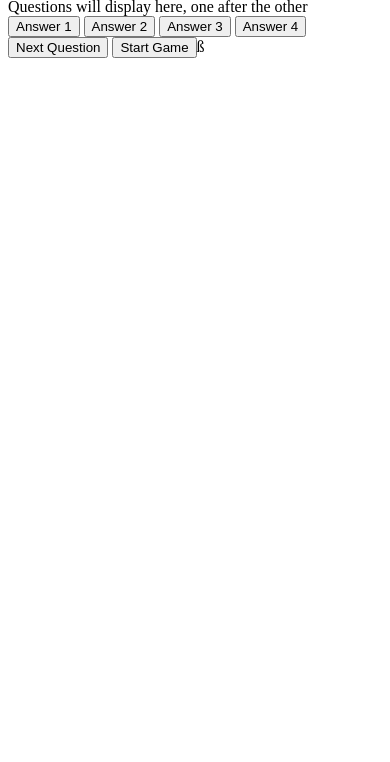
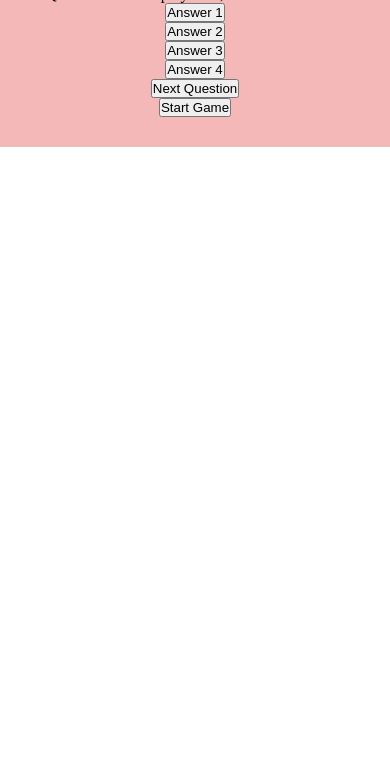
Before and after one commit to blueretrograde/js-game, a plain HTML site: page index.html in a window 390 px wide. Shown: the part 82-844 px from the top of the page. Drawn offline with Linux system fonts and the light colour scheme.

Commit message:
fixed some HTML classes and started working on mobile first CSS

```diff
--- a/index.html
+++ b/index.html
@@ -6,7 +6,12 @@
     <meta name="viewport" content="width=device-width, initial-scale=1.0">
     <title>My Game</title>
 </head>
+<link rel="stylesheet" href="style.css">
 <body>
+
+    <main class="game__body">
+
+    <div class="game__background">
 
     <h1 class="game__title">Game Name</h1>
 
@@ -20,8 +25,10 @@
     <button class="game__button game__button--4">Answer 4</button>
 
     <button class="game__button game__button--nextquestion">Next Question</button>
-    <button class="game__button game__button--startgame">Start Game</button>ß
+    <button class="game__button game__button--startgame">Start Game</button>
 
+</div>
+</main>
 
 </body>
 <script src="script.js"></script>
--- a/style.scss
+++ b/style.scss
@@ -1 +1,34 @@
 //MOBILE FIRST!!!!
+* {
+    padding: 0px;
+    margin: 0px;
+    border-style: border-box;
+}
+
+
+$primarycolor: #F5B8B8;
+
+@media screen and (max-width: 768px) {
+
+.game__background {
+
+    background-color: $primarycolor;
+    display:flex;
+    flex-direction: column;
+    justify-content: center;
+    align-items: center;
+    padding: 30px;
+}
+
+
+}
+
+//WIDER THAN MOBILE
+
+
+@media screen and (min-width:769px) {
+    .game__background {
+
+        background-color: $primarycolor;
+    }
+}
```
Also changed, not shown: style.css (added), 1 other file.
